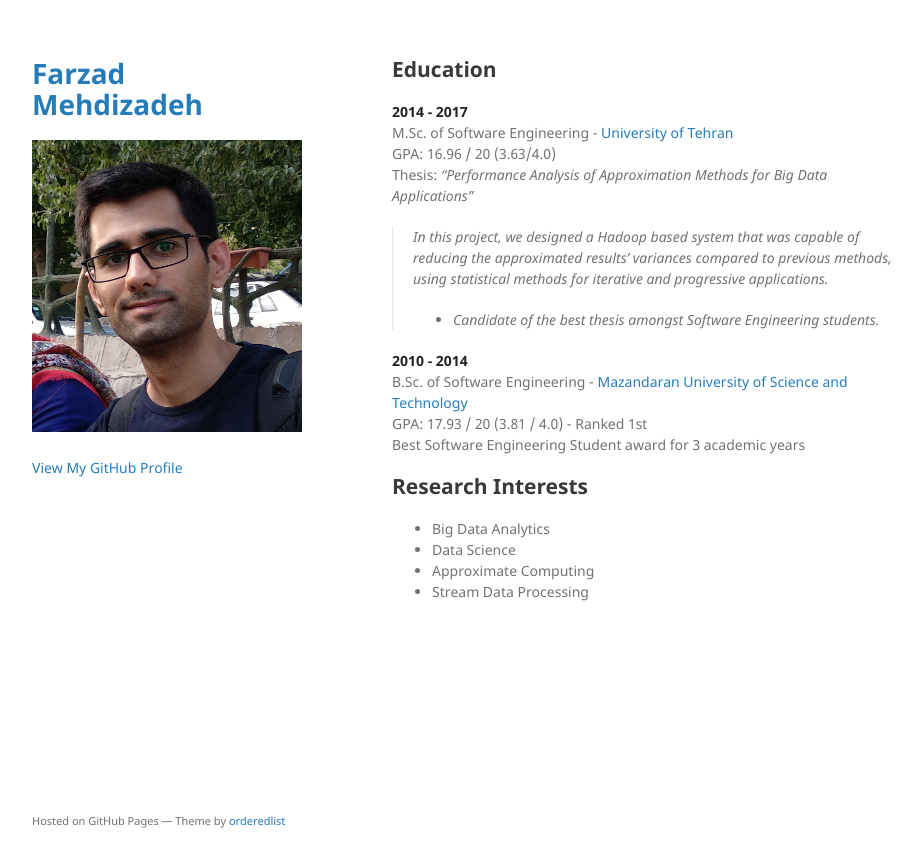
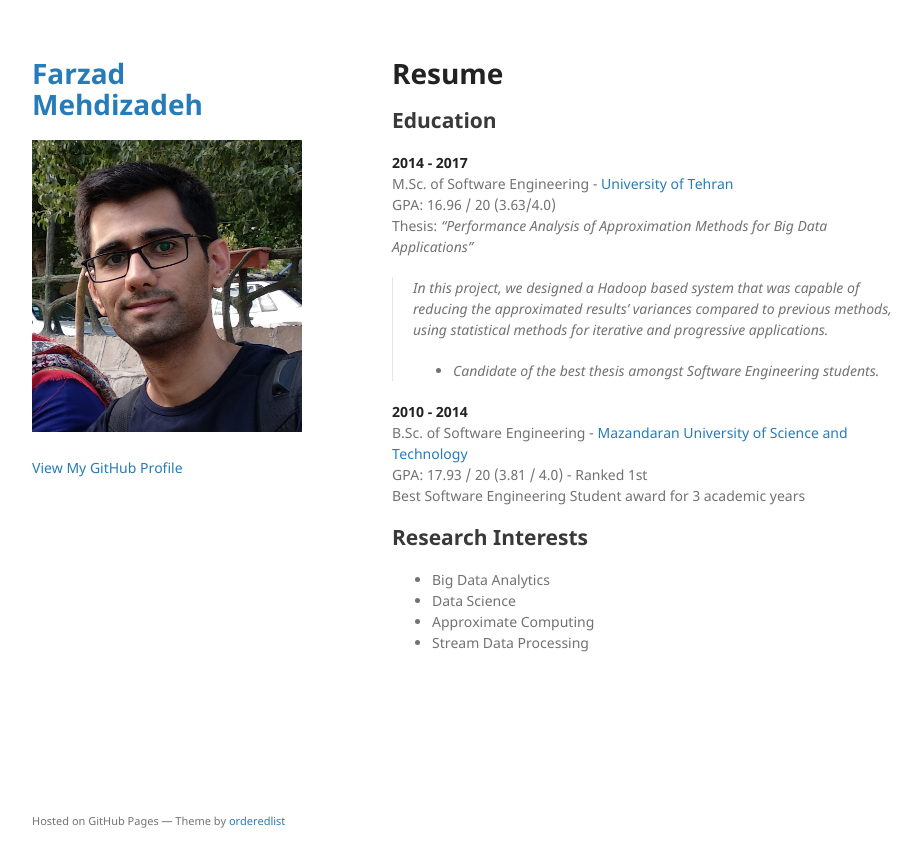
Before and after one commit to simplyfarzad/simplyfarzad.github.io, a Jekyll site: the page built from index.md, in a window 1280 px wide. Shown: the top 867 px of the page, without its empty margins (178-1100 px from the left). Built offline with Jekyll 4.4.1, drawn with Linux system fonts in a browser that asks for light colours; the repository's description, which GitHub fills in, is left out; our own code applies the rules of GitHub Pages for plain Markdown files.

Commit message:
Update index.md

```diff
--- a/index.md
+++ b/index.md
@@ -1,6 +1,8 @@
 ---
 layout: default
 ---
+
+# Resume
 
 ## Education
 **2014 - 2017**\\
```
